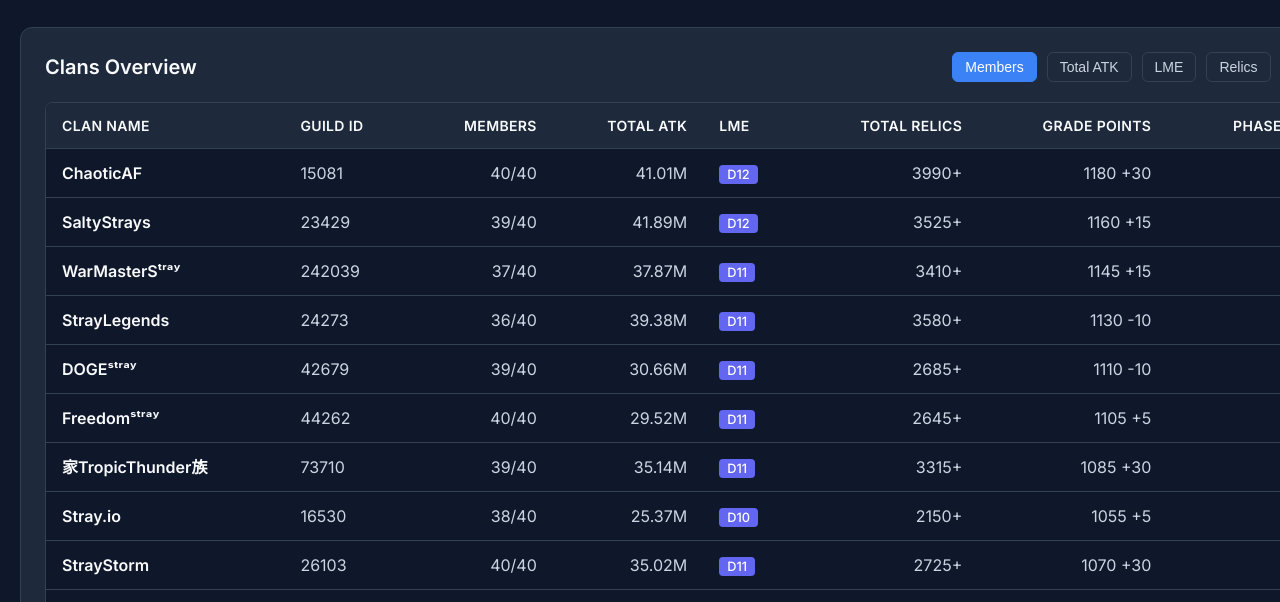
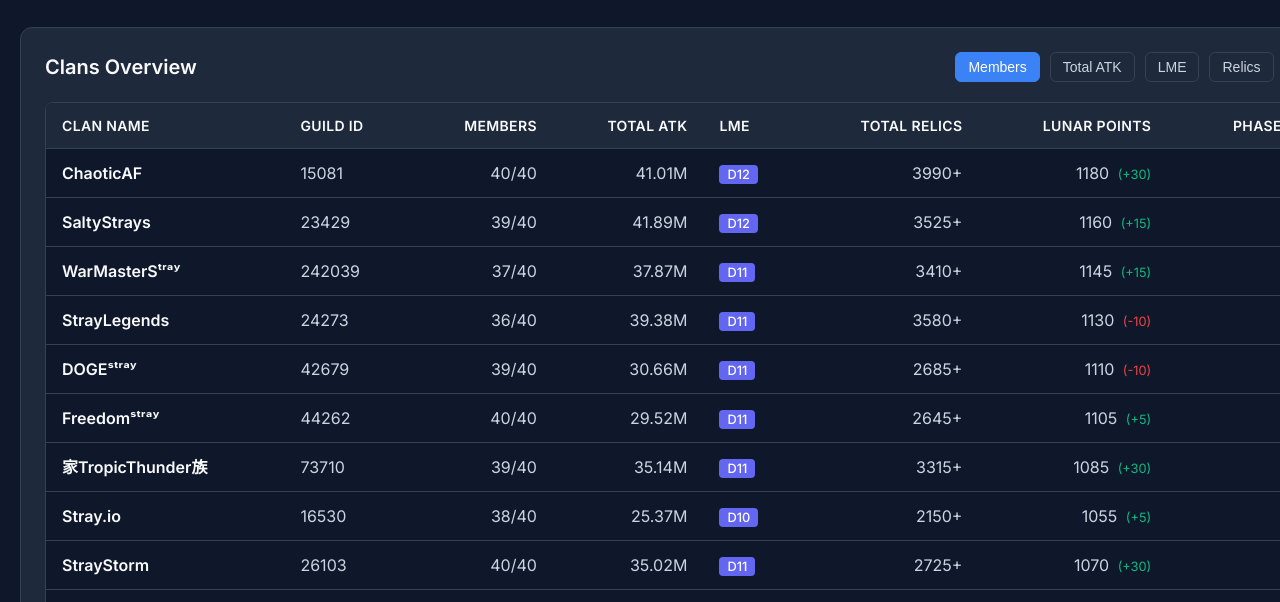
Before and after one commit to Reiza1993/Lunar-Stray-Clans-Survivor.io, a plain HTML site: page index.html in a window 1280 px wide. Shown: the part 198-800 px from the top of the page. Drawn offline with Linux system fonts and the light colour scheme.

Commit message:
Update index.html

```diff
--- a/index.html
+++ b/index.html
@@ -334,7 +334,7 @@
                         <button class="sort-btn" onclick="sortClans('attack')">Total ATK</button>
                         <button class="sort-btn" onclick="sortClans('lme')">LME</button>
                         <button class="sort-btn" onclick="sortClans('relics')">Relics</button>
-                        <button class="sort-btn" onclick="sortClans('grade')">Grade Points</button>
+                        <button class="sort-btn" onclick="sortClans('grade')">Lunar Points</button>
                         <button class="sort-btn" onclick="sortClans('phase')">Phase 1</button>
                         <button class="sort-btn" onclick="sortClans('rank')">Rank</button>
                     </div>
@@ -350,7 +350,7 @@
                                 <th class="numeric">Total ATK</th>
                                 <th>LME</th>
                                 <th class="numeric">Total Relics</th>
-                                <th class="numeric">Grade Points</th>
+                                <th class="numeric">Lunar Points</th>
                                 <th class="numeric">Phase 1 Score</th>
                                 <th class="numeric">Global Rank</th>
                             </tr>
@@ -476,8 +476,17 @@
 
             const html = allClans.map(clan => {
                 const rankChange = Math.floor(Math.random() * 21) - 10; // Random for demo
-                const changeClass = rankChange > 0 ? 'rank-up' : rankChange < 0 ? 'rank-down' : '';
-                const changeSymbol = rankChange > 0 ? '+' : '';
+                const rankChangeClass = rankChange > 0 ? 'rank-up' : rankChange < 0 ? 'rank-down' : '';
+                const rankChangeSymbol = rankChange > 0 ? '+' : '';
+
+                // Parse Lunar Points (Grade_Score) to extract base points and change
+                let lunarPoints = 'N/A';
+                if (clan.Grade_Score) {
+                    const parts = clan.Grade_Score.split(' ');
+                    const basePoints = parts[0];
+                    const change = parts[1] || '';
+                    lunarPoints = `${basePoints}${change ? ` <span class="rank-change ${change.startsWith('+') ? 'rank-up' : change.startsWith('-') ? 'rank-down' : ''}">(${change})</span>` : ''}`;
+                }
 
                 return `
                     <tr>
@@ -487,11 +496,11 @@
                         <td class="numeric">${clan.Total_Attack}</td>
                         <td><span class="lme-badge">D${clan.LME_Level || 'N/A'}</span></td>
                         <td class="numeric">${clan.Total_Relic_Cores}</td>
-                        <td class="numeric">${clan.Grade_Score || 'N/A'}</td>
+                        <td class="numeric">${lunarPoints}</td>
                         <td class="numeric">${clan.Phase_Score ? clan.Phase_Score.toLocaleString() : 'N/A'}</td>
                         <td class="numeric">
                             ${clan.Global_Rank}
-                            ${rankChange !== 0 ? `<span class="rank-change ${changeClass}">(${changeSymbol}${rankChange})</span>` : ''}
+                            ${rankChange !== 0 ? `<span class="rank-change ${rankChangeClass}">(${rankChangeSymbol}${rankChange})</span>` : ''}
                         </td>
                     </tr>
                 `;
```
